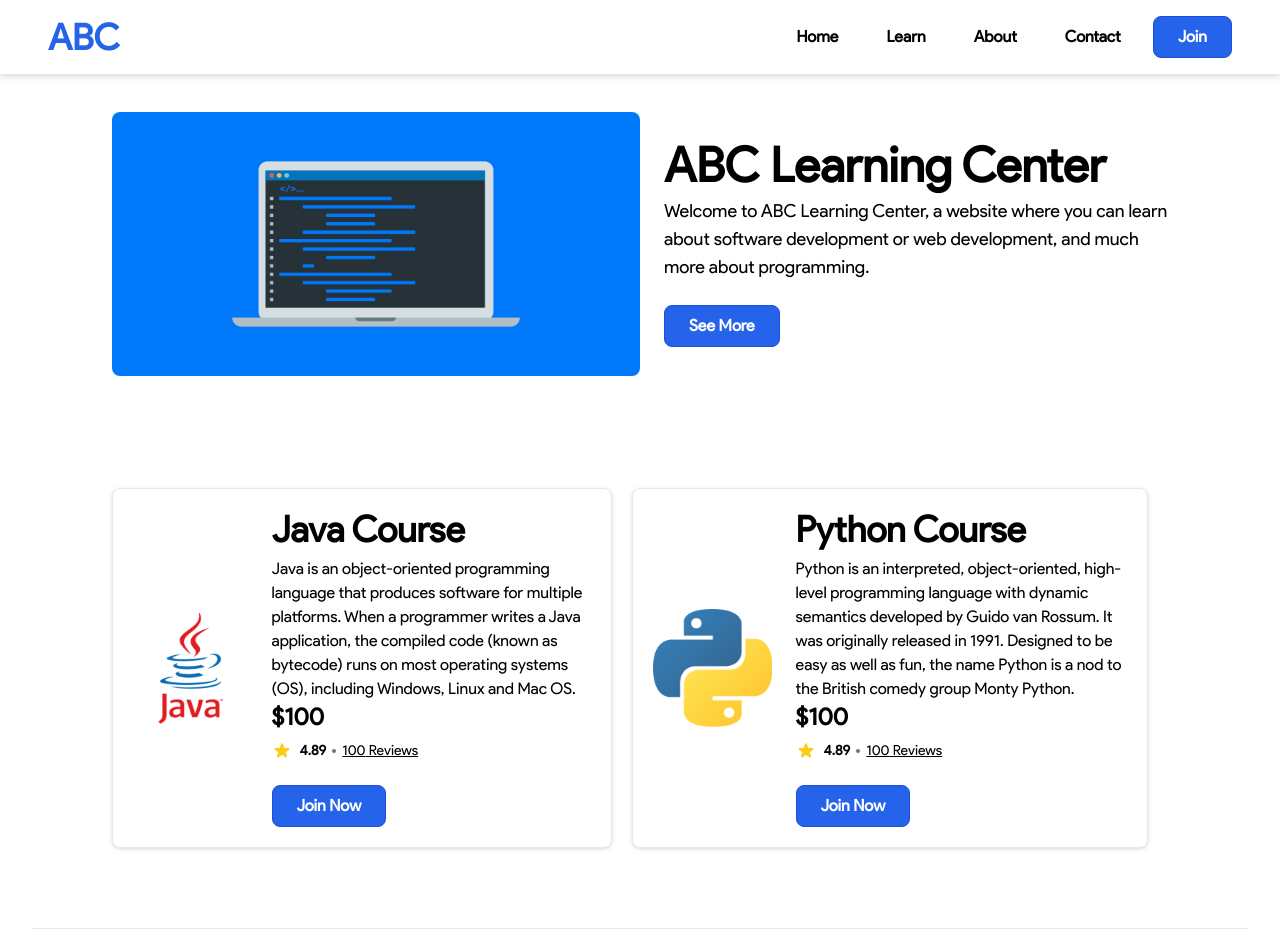
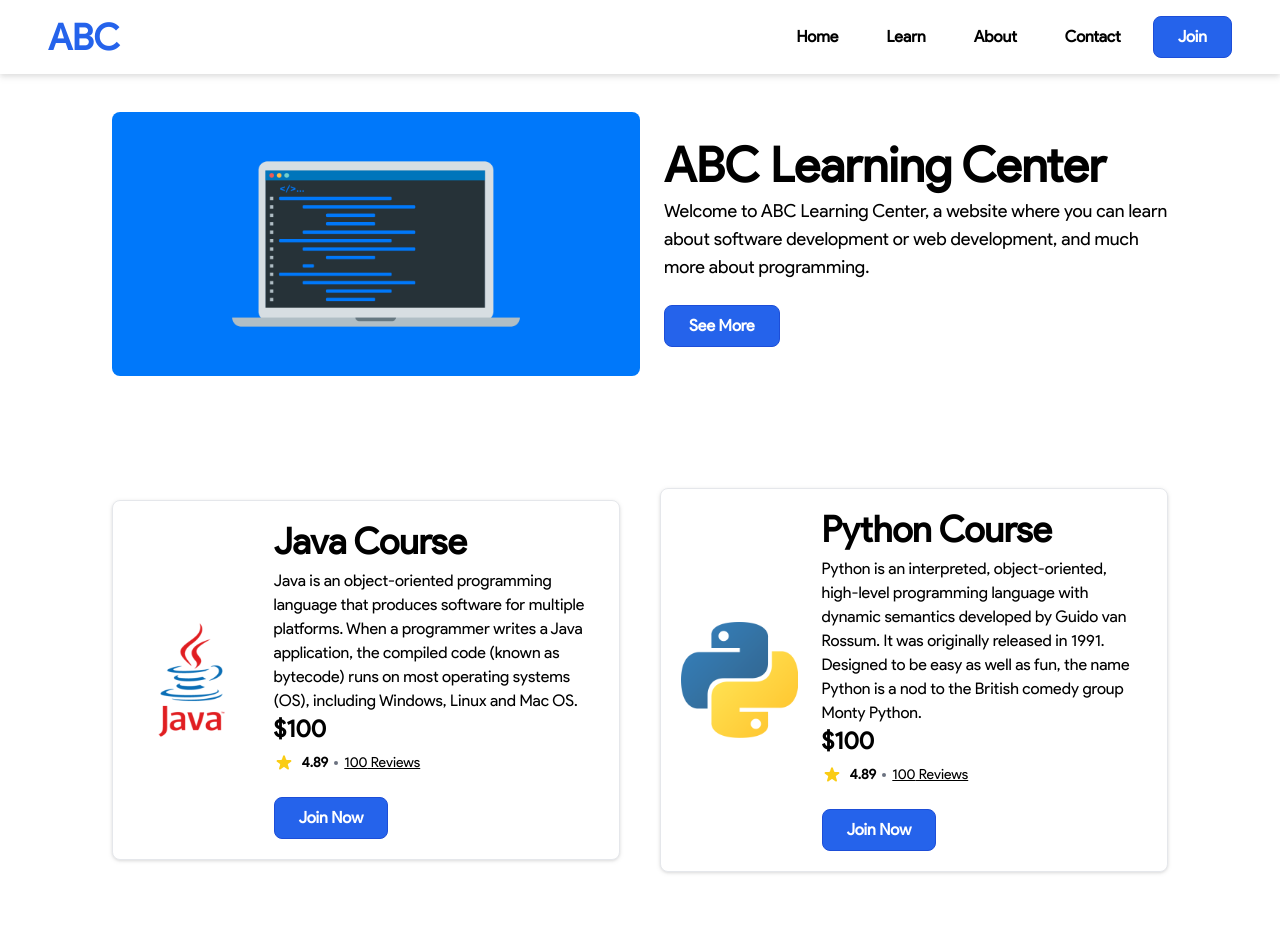
Before and after one commit to wildanlh/ABC-Learning-Center-V2, a Next.js app: page / in a window 1280 px wide. Shown: the top 952 px of the page. Built offline with nearby package versions, Linux system fonts and the light colour scheme.

Commit message:
Update responsive page

```diff
--- a/src/components/courses/card-course.tsx
+++ b/src/components/courses/card-course.tsx
@@ -24,7 +24,7 @@ const CardCourse: React.FC<Props> = ({
   urlCourse,
 }) => {
   return (
-    <div className="border p-5 bg-white drop-shadow mt-10 lg:mt-0 rounded-lg hover:drop-shadow-lg hover:duration-500 hover:ease-in-out md:mr-5">
+    <div className="border p-5 bg-white drop-shadow mt-10 lg:mt-0 rounded-lg hover:drop-shadow-lg hover:duration-500 hover:ease-in-out">
       <div className="flex flex-col items-center md:flex-row">
         <div className="h-1/2 md:w-1/4">
           <Image
--- a/src/pages/index.tsx
+++ b/src/pages/index.tsx
@@ -24,7 +24,7 @@ export default function Home() {
       <Layout>
         <Hero />
         <div className="container mx-auto px-3 pt-28 lg:px-28">
-          <div className="flex flex-col items-center lg:flex-row">
+          <div className="lg:grid lg:grid-cols-2 lg:gap-10 flex flex-col items-center lg:flex-row">
             {course.slice(0, 2).map((detail) => (
               <div key={detail.id}>
                 <CardCourse
```
